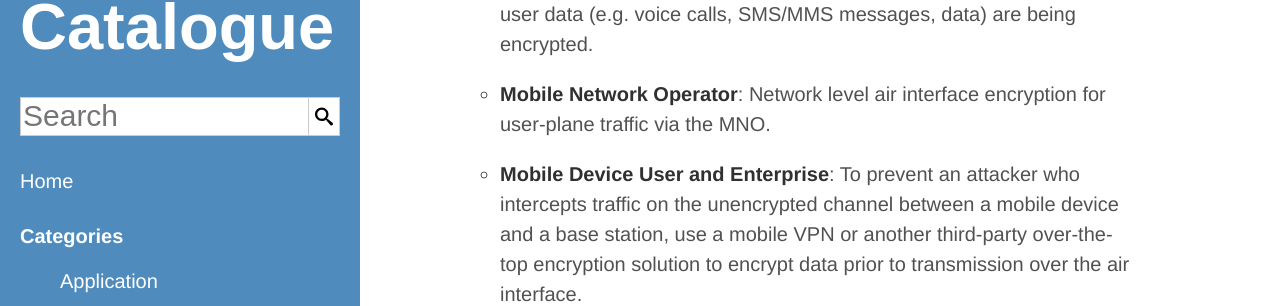
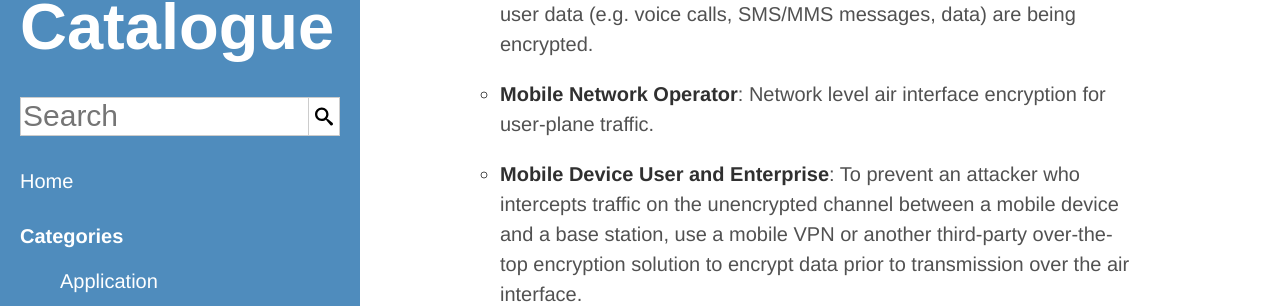
Before and after one commit to usnistgov/mobile-threat-catalogue, a Jekyll site: the page built from _cellular-threats/CEL-0.md, in a window 1280 px wide and 900 px high, scrolled down 595 px. Shown: the part 177-483 px from the top of the window. Built offline with Jekyll 4.4.1, drawn with Linux system fonts in a browser that asks for light colours.

Commit message:
#13: corrected countermeasure

```diff
--- a/_cellular-threats/CEL-0.md
+++ b/_cellular-threats/CEL-0.md
@@ -13,7 +13,7 @@
     PossibleCountermeasures:
         "Use of a ciphering indicator in the interface of the mobile device to inform the user as to whether or not user data (e.g. voice calls, SMS/MMS messages, data) are being encrypted.":
             - Original Equipment Manufacturer
-        "Network level air interface encryption for user-plane traffic via the MNO.":
+        "Network level air interface encryption for user-plane traffic.":
             - Mobile Network Operator
         "To prevent an attacker who intercepts traffic on the unencrypted channel between a mobile device and a base station, use a mobile VPN or another third-party over-the-top encryption solution to encrypt data prior to transmission over the air interface.":
             - Mobile Device User
```
